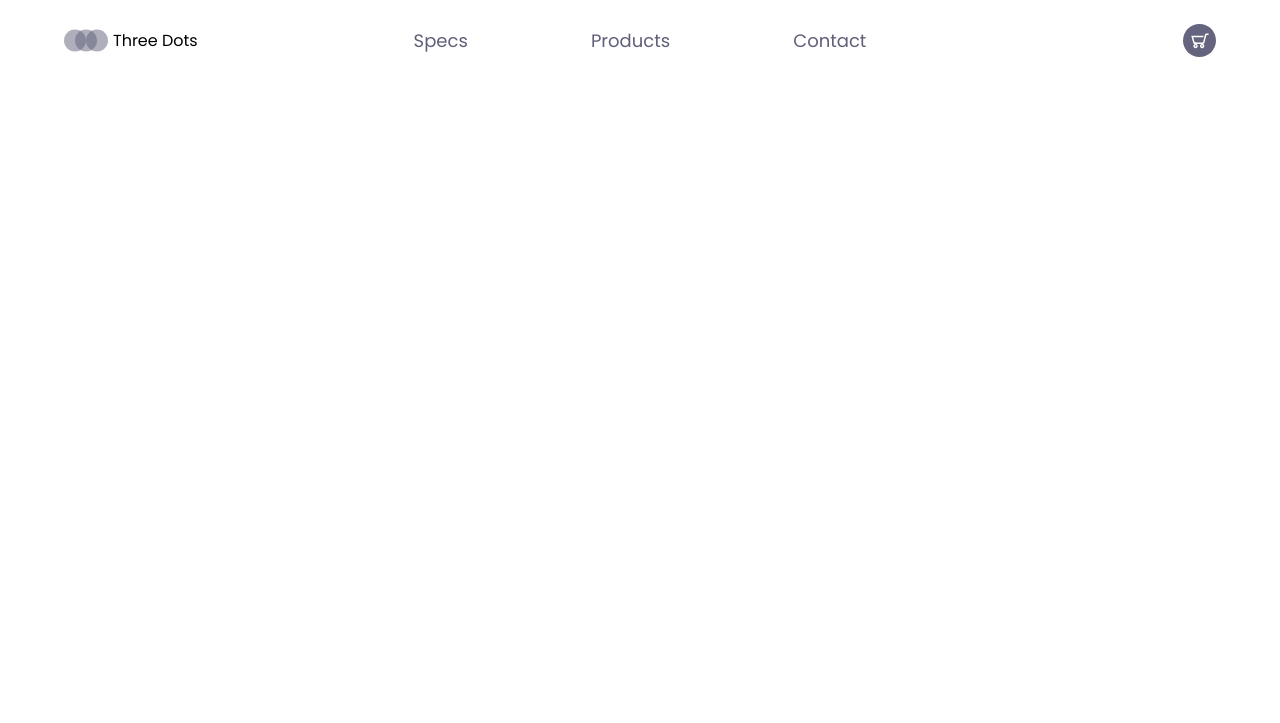
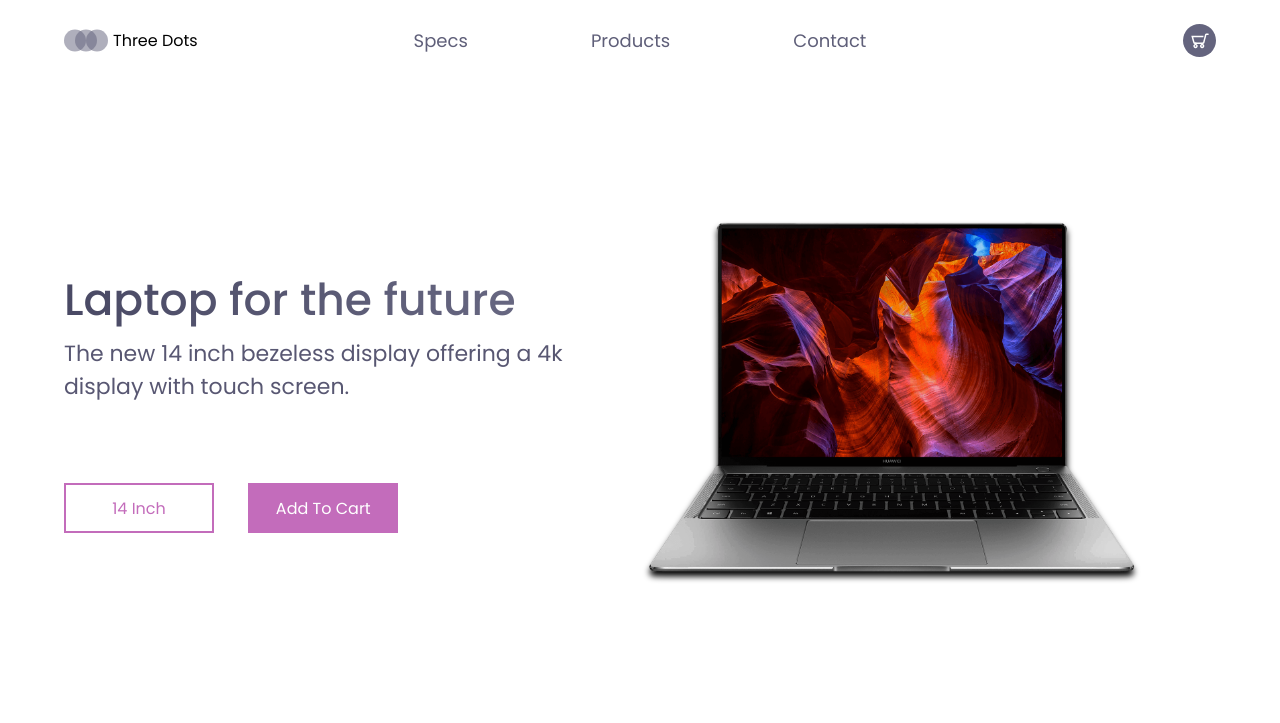
Before and after one commit to andreadicataldi/html-css-landingpage, a plain HTML site: page index.html in a window 1280 px wide. Drawn offline with Linux system fonts and the light colour scheme.

Commit message:
presentation section complete

```diff
--- a/index.html
+++ b/index.html
@@ -28,5 +28,25 @@
         <img src="./img/cart.svg" alt="cart" />
       </div>
     </header>
+    <main>
+      <section class="presentation">
+        <div class="introduction">
+          <div class="intro-text">
+            <h1>Laptop for the future</h1>
+            <p>
+              The new 14 inch bezeless display offering a 4k display with touch
+              screen.
+            </p>
+          </div>
+          <div class="cta">
+            <button class="cta-select">14 Inch</button>
+            <button class="cta-add">Add To Cart</button>
+          </div>
+        </div>
+        <div class="cover">
+          <img src="./img/matebook.png" alt="matebook" />
+        </div>
+      </section>
+    </main>
   </body>
 </html>
--- a/style.css
+++ b/style.css
@@ -5,6 +5,10 @@
 }
 
 body {
+  font-family: "Poppins", sans-serif;
+}
+
+button {
   font-family: "Poppins", sans-serif;
 }
 
@@ -45,3 +49,55 @@ nav {
   flex: 1;
   justify-content: flex-end;
 }
+
+.presentation {
+  display: flex;
+  width: 90%;
+  margin: auto;
+  min-height: 80vh;
+  align-items: center;
+}
+.introduction {
+  flex: 1;
+}
+.intro-text h1 {
+  font-size: 44px;
+  font-weight: 500;
+  background: linear-gradient(to right, #494964, #6f6f89);
+  -webkit-background-clip: text;
+  -webkit-text-fill-color: transparent;
+}
+.intro-text p {
+  margin-top: 5px;
+  font-size: 22px;
+  color: #585772;
+}
+.cta {
+  padding: 50px 0px 0px 0px;
+}
+.cta-select {
+  border: 2px solid #c36cbb;
+  background: transparent;
+  color: #c36cbb;
+  width: 150px;
+  height: 50px;
+  cursor: pointer;
+  font-size: 16px;
+}
+.cta-add {
+  background: #c36cbb;
+  width: 150px;
+  height: 50px;
+  cursor: pointer;
+  font-size: 16px;
+  border: none;
+  color: white;
+  margin: 30px 0px 0px 30px;
+}
+.cover {
+  flex: 1;
+}
+.cover img {
+  height: 60vh;
+  filter: drop-shadow(0px 5px 3px black);
+}
```
